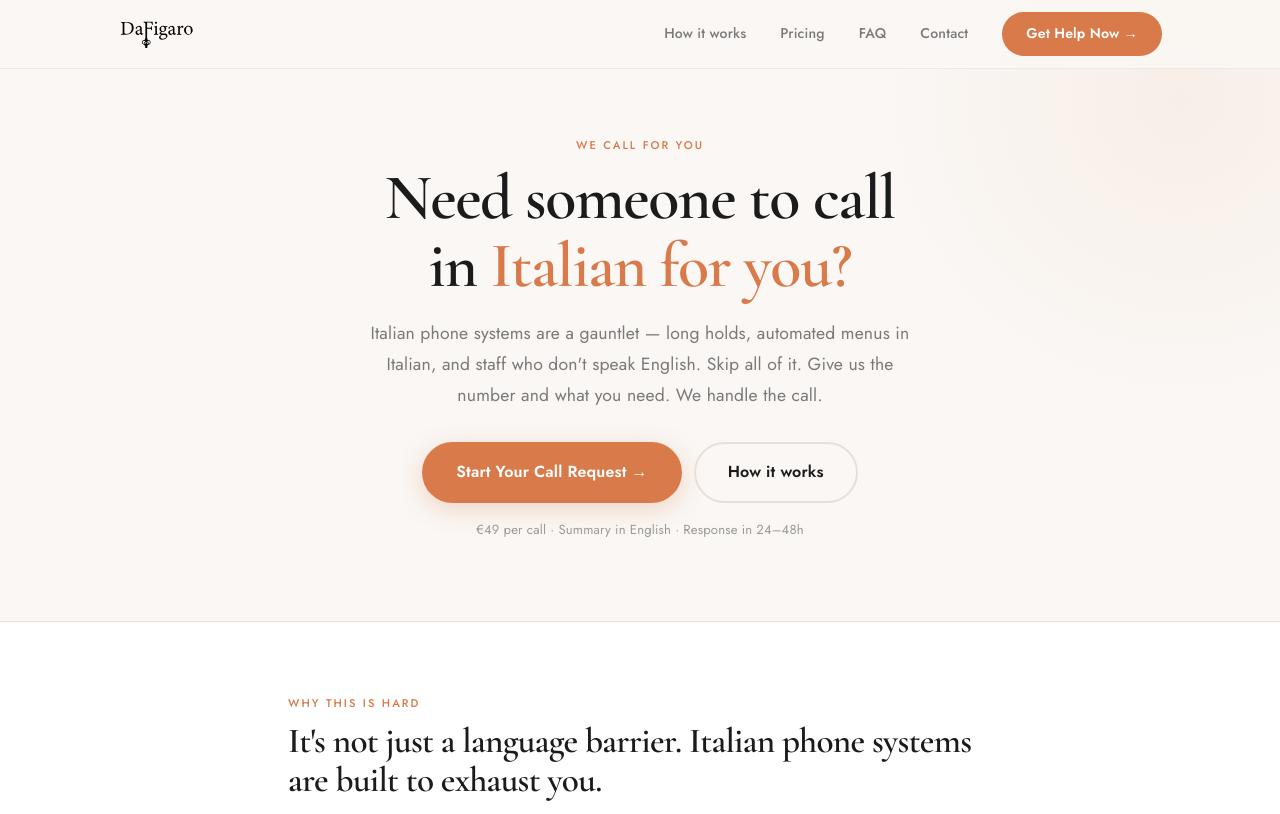
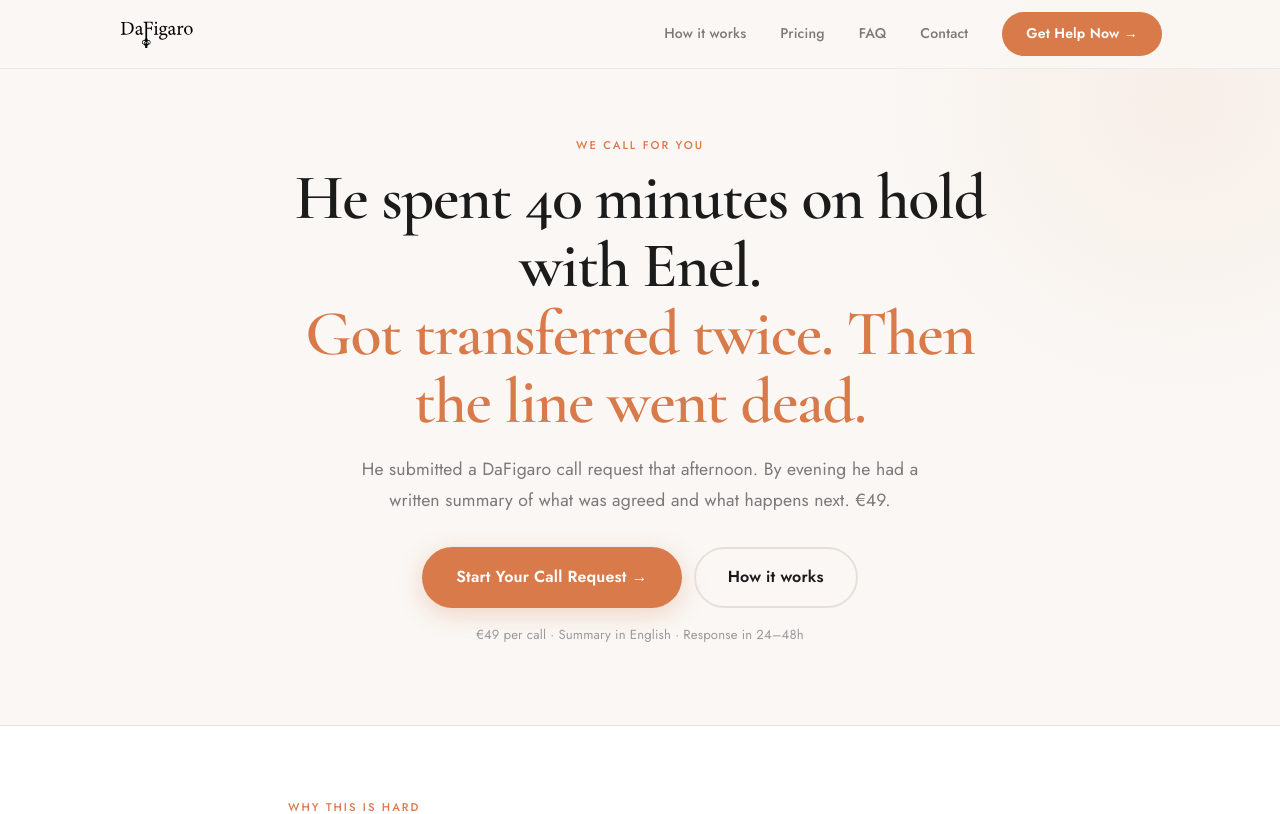
Before and after one commit to Sorvantis999/dafigaro, a Next.js app: page /we-call-for-you in a window 1280 px wide. Shown: the top 814 px of the page. Built offline with nearby package versions, Linux system fonts and the light colour scheme.

Commit message:
Caples narrative headlines on organic landing pages

```diff
--- a/src/app/codice-fiscale-help/page.tsx
+++ b/src/app/codice-fiscale-help/page.tsx
@@ -19,10 +19,10 @@
         <div className="container-narrow">
           <div className="eyebrow" style={{ textAlign: 'center', display: 'block' }}>Codice Fiscale Help</div>
           <h1>
-            Need a codice fiscale<br />and <em>don't know where to start?</em>
+            Everything in Italy starts with a codice fiscale.<br /><em>Without one, you&apos;re stuck at zero.</em>
           </h1>
           <p className="lp-hero-sub">
-            The codice fiscale is Italy's tax identification number — you need it for almost everything. Getting one as a foreigner involves navigating offices, paperwork, and processes that assume you already know how it works. We do.
+            Can&apos;t open the bank account. Can&apos;t sign the lease. Can&apos;t register for anything. Tell us your situation — we find the right path and coordinate everything until it&apos;s done.
           </p>
           <div style={{ display: 'flex', gap: '12px', justifyContent: 'center', flexWrap: 'wrap' }}>
             <Link href="#submit" className="btn-primary">
--- a/src/app/explain-this-letter/page.tsx
+++ b/src/app/explain-this-letter/page.tsx
@@ -19,10 +19,10 @@
         <div className="container-narrow">
           <div className="eyebrow" style={{ textAlign: 'center', display: 'block' }}>Explain This Letter</div>
           <h1>
-            Got a letter from Italy<br />you <em>don't understand?</em>
+            She got a letter from the Agenzia delle Entrate.<br /><em>She didn't open it for a week.</em>
           </h1>
           <p className="lp-hero-sub">
-            Official mail from Italian authorities, utilities, landlords, and agencies is dense, bureaucratic, and often alarming if you don't know what you're looking at. We do.
+            Then she uploaded it to DaFigaro. Six hours later she knew exactly what it was, what it wasn&apos;t, and the one thing she needed to do. €29.
           </p>
           <div style={{ display: 'flex', gap: '12px', justifyContent: 'center', flexWrap: 'wrap' }}>
             <Link href="#submit" className="btn-primary">
--- a/src/app/we-call-for-you/page.tsx
+++ b/src/app/we-call-for-you/page.tsx
@@ -19,10 +19,10 @@
         <div className="container-narrow">
           <div className="eyebrow" style={{ textAlign: 'center', display: 'block' }}>We Call for You</div>
           <h1>
-            Need someone to call<br />in <em>Italian for you?</em>
+            He spent 40 minutes on hold with Enel.<br /><em>Got transferred twice. Then the line went dead.</em>
           </h1>
           <p className="lp-hero-sub">
-            Italian phone systems are a gauntlet — long holds, automated menus in Italian, and staff who don't speak English. Skip all of it. Give us the number and what you need. We handle the call.
+            He submitted a DaFigaro call request that afternoon. By evening he had a written summary of what was agreed and what happens next. €49.
           </p>
           <div style={{ display: 'flex', gap: '12px', justifyContent: 'center', flexWrap: 'wrap' }}>
             <Link href="#submit" className="btn-primary">
```
